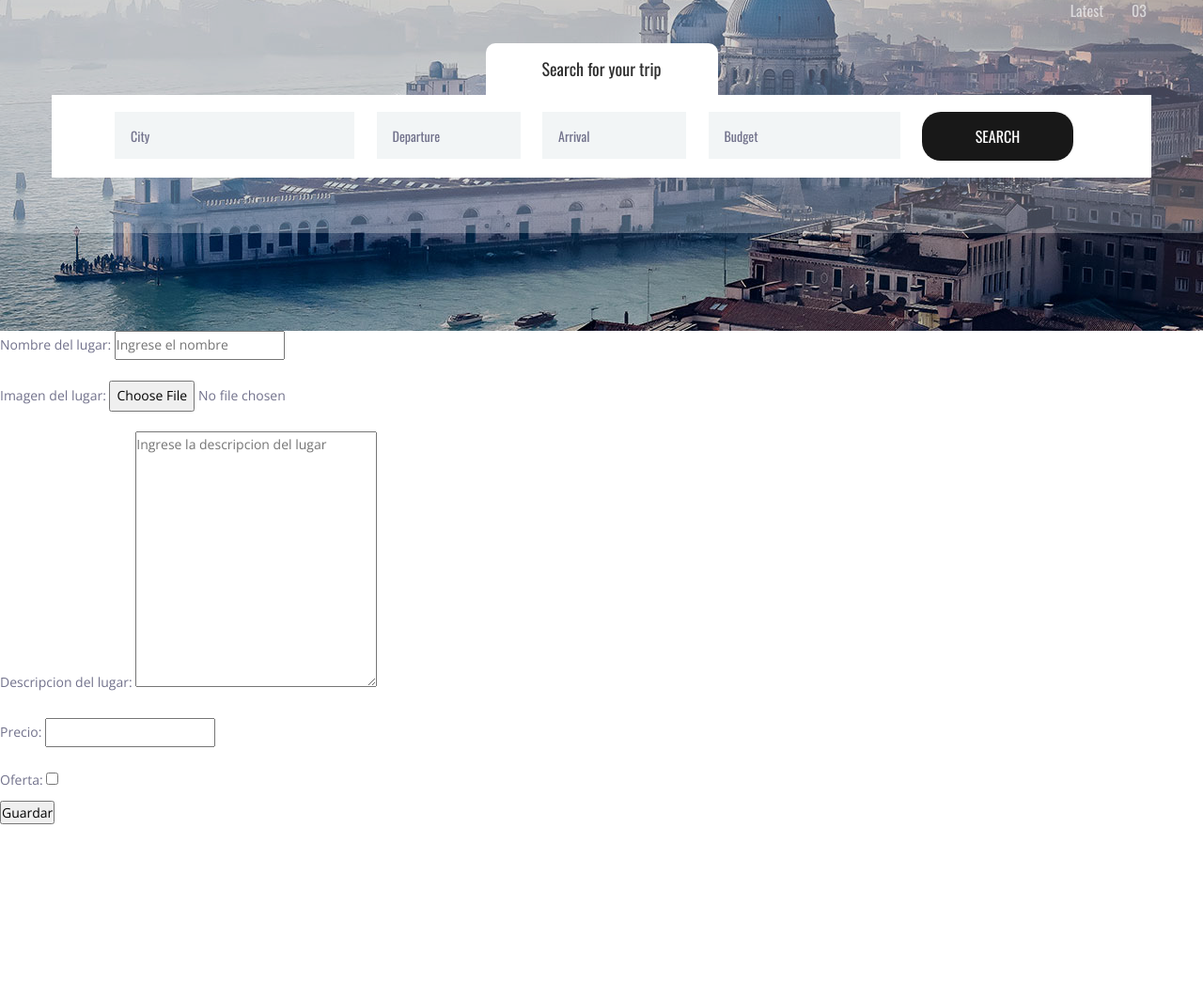
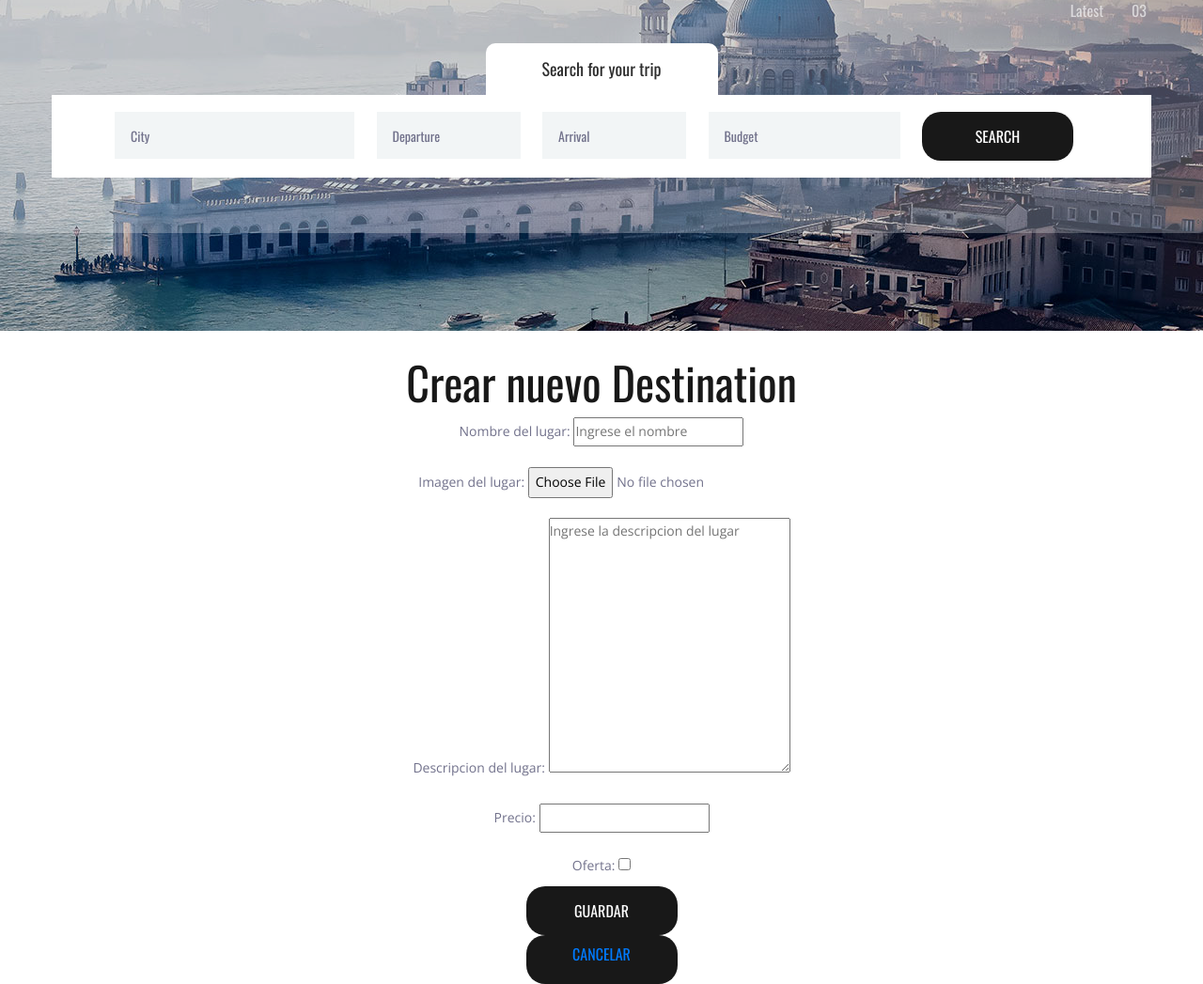
Before and after one commit to JamesCordova/DestinosTuristicos, a Django app: page /destinations/create/ in a window 1280 px wide. Shown: the part 482-1529 px from the top of the page at 94% size. Before the commit the page ends 1359 px from the top, so only its background shows below. Run offline with Django 4.2, Linux system fonts and the light colour scheme; parts of the project's set-up code (start-up, migrations or seed data) failed here and were passed over; some libraries are stand-ins or nearby versions.

Commit message:
se modifico destinationsDelete.html para utilizar clases ya existentes, ademas de tener un titulo y un cancelar para regresar

```diff
--- a/src/destinations/templates/destinations/destinationsCreate.html
+++ b/src/destinations/templates/destinations/destinationsCreate.html
@@ -1,7 +1,13 @@
 {% extends 'base.html' %}
 {% block content %}
-<form method="POST" enctype="multipart/form-data">{% csrf_token %}
+<div class="section_title text-center">
+    <h2>Crear nuevo Destination</h2>
+</div>
+<form method="POST" enctype="multipart/form-data" class="container text-center">{% csrf_token %}
     {{form.as_p}}
-    <input type="submit" value="Guardar"/>
+    <input class="home_search_button text-center" type="submit" value="Guardar"/>
 </form>
+<div class="home_search_button container text-center" style="padding:8px">
+    <a href="/destinations">Cancelar</a>
+</div>
 {% endblock %}
```
